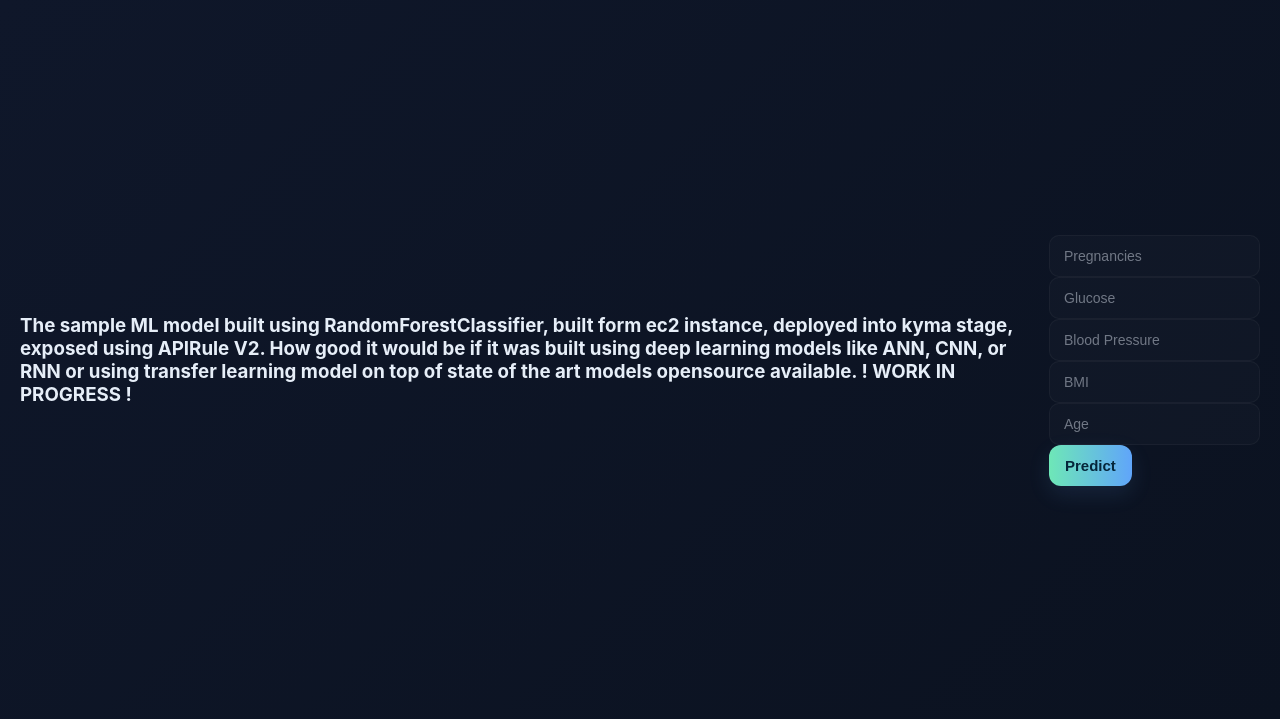
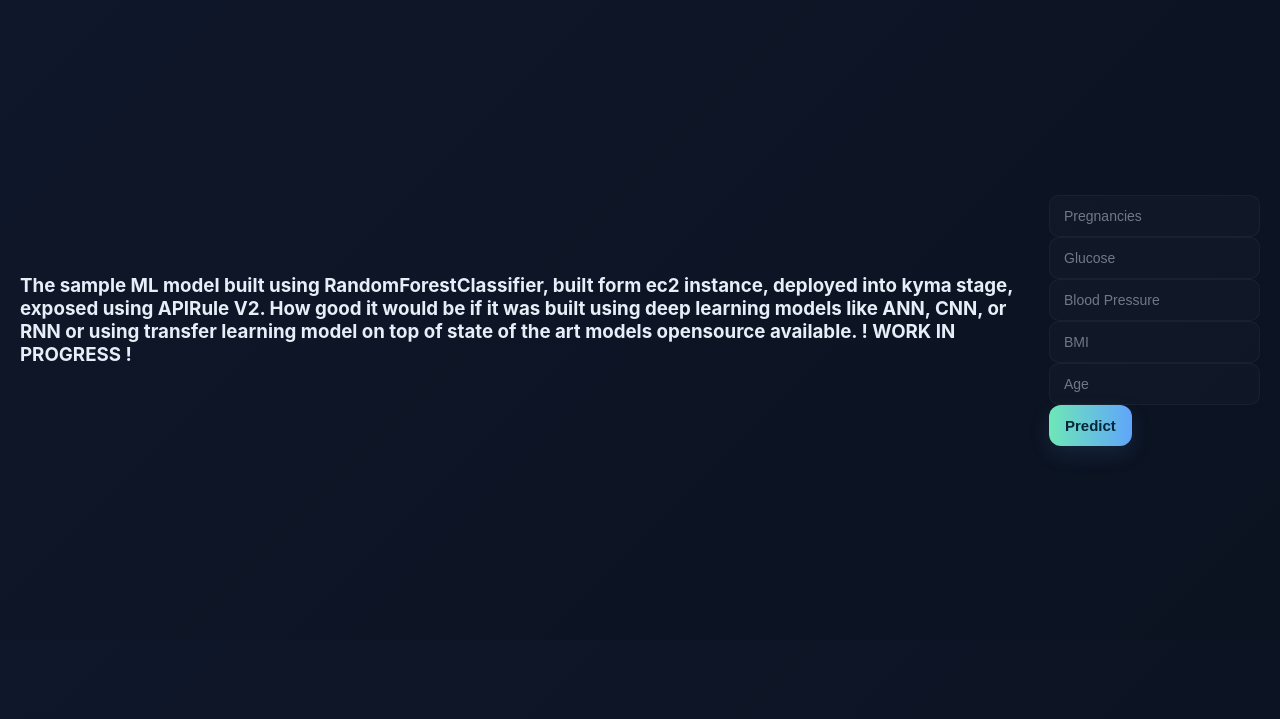
Before and after one commit to AsifShaikh93/first_ml, a FastAPI app: page / in a window 1280 px wide. Shown: the top 719 px of the page. Run offline with FastAPI, Linux system fonts and the light colour scheme.

Commit message:
vjewbkfw

```diff
--- a/app/static/style.css
+++ b/app/static/style.css
@@ -17,7 +17,7 @@
 }
 
 *{box-sizing:border-box}
-html,body{height:90%}
+html,body{height:80%}
 body{
   margin:0;
   min-height:100%;
```
